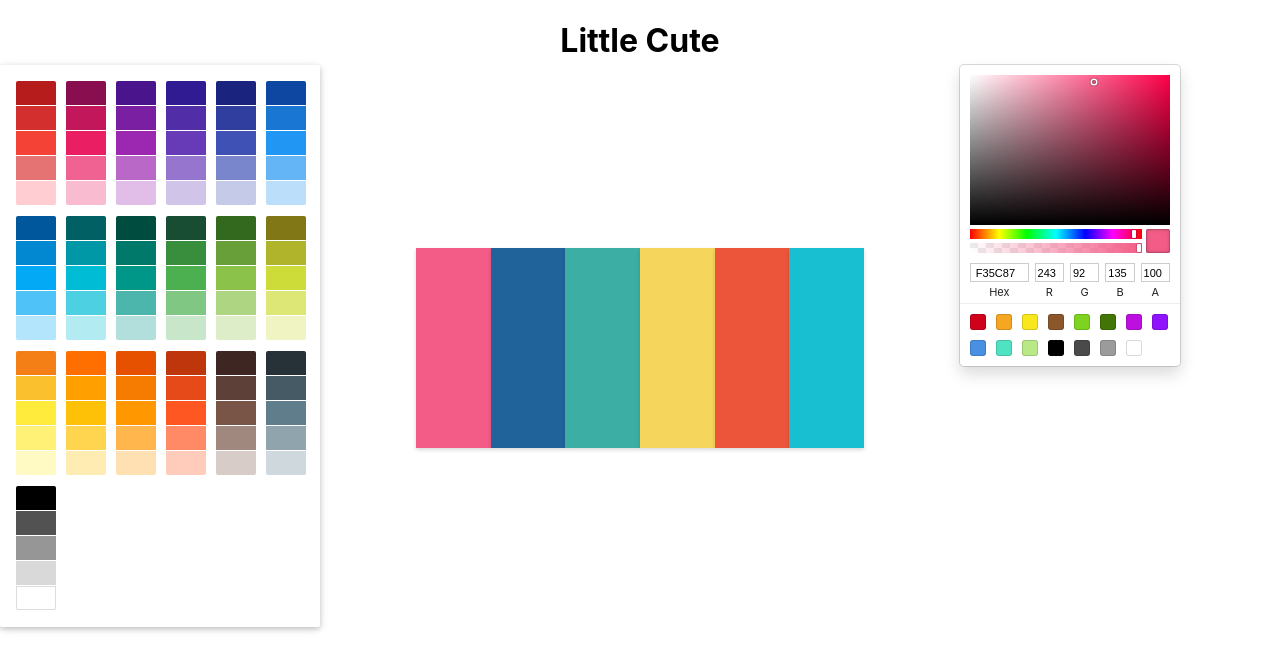
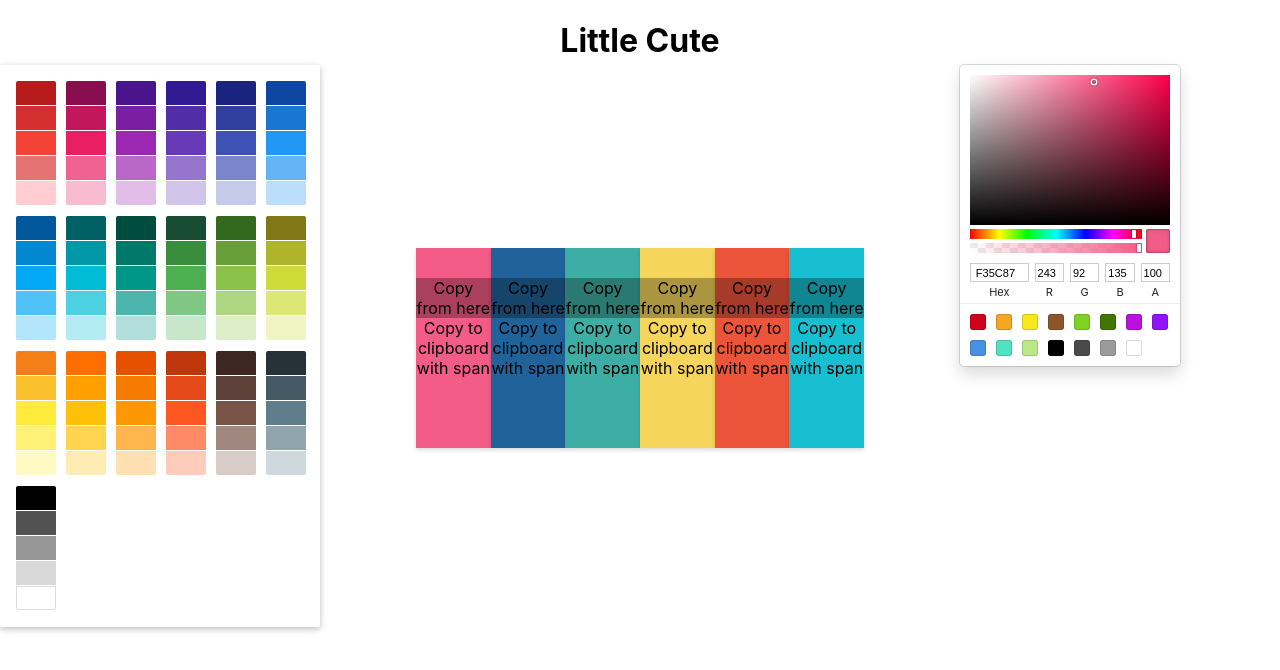
Before and after one commit to yasamanloghmani/ColorPaletteGenerator, a React (Create React App) app: page / in a window 1280 px wide. Shown: the top 670 px of the page. Built offline with nearby package versions, Linux system fonts and the light colour scheme.

Commit message:
Copy to clipboard

```diff
--- a/package.json
+++ b/package.json
@@ -11,6 +11,7 @@
     "node-vibrant": "^3.1.5",
     "react": "^16.13.1",
     "react-color": "^2.18.1",
+    "react-copy-to-clipboard": "^5.0.2",
     "react-dom": "^16.13.1",
     "react-palette": "^1.0.2",
     "react-scripts": "3.4.1",
--- a/src/components/ColorPeg/ColorPeg.jsx
+++ b/src/components/ColorPeg/ColorPeg.jsx
@@ -1,8 +1,13 @@
 import React, { Component } from 'react';
+import {CopyToClipboard} from 'react-copy-to-clipboard';
 import './ColorPeg.css'
 import reactCSS from 'reactcss'
-import {  HuePicker } from 'react-color';
+
 class ColorPeg extends Component{
+    state = {
+        value: '',
+        copied: false,
+      };
     showHuePicker = (e) => {
         const target = e.target
         const huePicker = target.querySelector('p')
@@ -30,7 +35,13 @@ class ColorPeg extends Component{
                    <p className='colorCode'>
                        {this.props.color}
                    </p>
+                   <div value={this.state.value}
+          onChange={({target: {value}}) => this.setState({value, copied: false})}>Copy from here</div>
                </div>
+               <CopyToClipboard text={this.state.value}
+          onCopy={() => this.setState({copied: true})}>
+          <span>Copy to clipboard with span</span>
+        </CopyToClipboard>
             </div>
         );
     }
--- a/src/components/Pallets/Pallets.jsx
+++ b/src/components/Pallets/Pallets.jsx
@@ -2,7 +2,6 @@ import React, { Component } from 'react';
 import ColorPeg from '../ColorPeg/ColorPeg'
 import { SketchPicker, SwatchesPicker } from 'react-color';
 import './Pallets.css'
-
 
 class Pallets extends Component{
     state = {
@@ -48,8 +47,6 @@ class Pallets extends Component{
                             color={ this.state.background }
                             onChange={ this.handleChange }
                     />
-
-
                     </section>
                 </main>
             </div>
```
Also changed, not shown: 1 other file (tests, documents, lock files or other folders).
